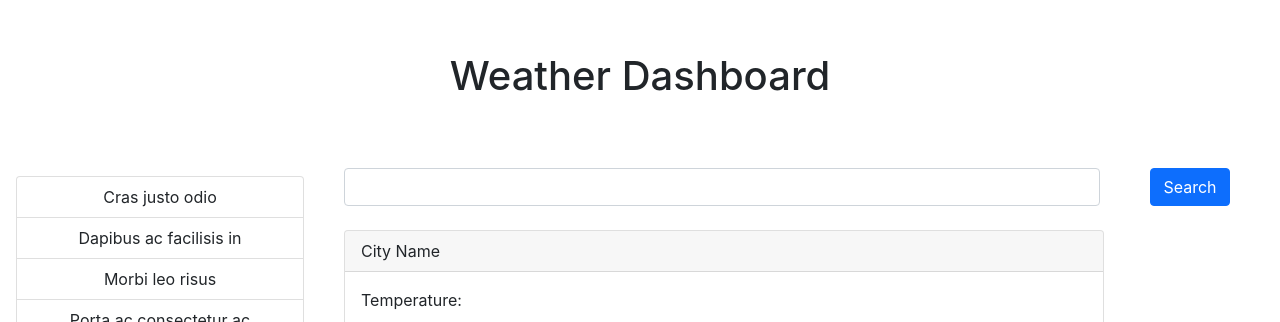
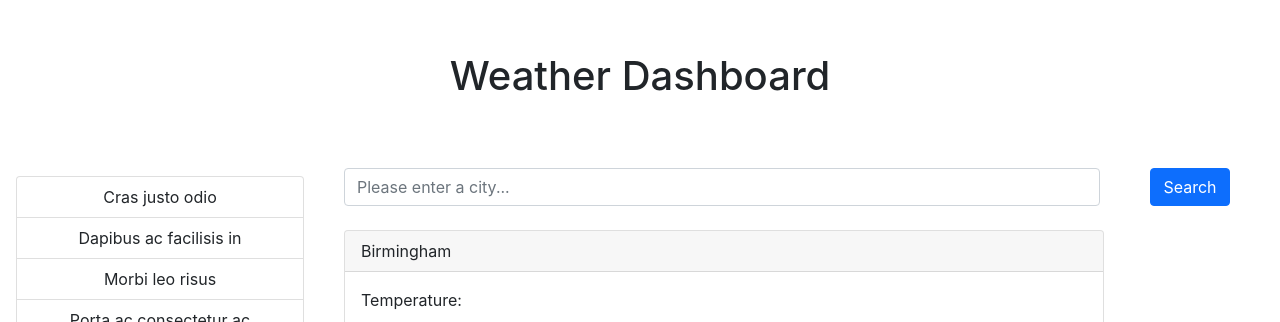
Before and after one commit to Leon3005/react-weather-dashboard, a React (Create React App) app: page / in a window 1280 px wide. Shown: the top 322 px of the page. Built offline with nearby package versions, Linux system fonts and the light colour scheme.

Commit message:
Set up a test for onSubmit with props.

```diff
--- a/src/App.js
+++ b/src/App.js
@@ -1,22 +1,44 @@
+import { Component } from "react";
+
 import RecentCities from "./components/RecentCities";
 import SearchBar from "./components/SearchBar";
 import WeatherCard from "./components/WeatherCard";
 import Header from "./components/Header";
+
 import "./App.css";
 
-function App() {
+class App extends Component {
+  constructor(props) {
+    super(props);
+
+    this.state = {
+      cityName: "Birmingham",
+    };
+  }
+
+  onSubmit(event) {
+    event.preventDefault();
+
+    console.log("test submit");
+  }
+
+  render() {
     return (
       <div className="App">
-      <Header />
+        <Header title="Weather Dashboard" />
         <div className="row main g-0 ">
           <RecentCities />
           <div className="col-sm-12 col-md-9 pt-2 px-4">
-          <SearchBar />
-          <WeatherCard />
+            <SearchBar
+              placeholder="Please enter a city..."
+              onSubmit={this.onSubmit}
+            />
+            <WeatherCard name={this.state.cityName} />
           </div>
         </div>
       </div>
     );
   }
+}
 
 export default App;
--- a/src/components/Header/index.js
+++ b/src/components/Header/index.js
@@ -1,7 +1,7 @@
-const Header = () => {
+const Header = (props) => {
   return (
     <div className="header d-flex align-items-center justify-content-center p-3">
-      <h1>Weather Dashboard</h1>
+      <h1>{props.title}</h1>
     </div>
   );
 };
--- a/src/components/RecentCities/index.js
+++ b/src/components/RecentCities/index.js
@@ -3,11 +3,11 @@ const RecentCities = () => {
     <div className="col-sm-12 col-md-3">
       <div>
         <ul className="list-group p-3 text-center">
-          <li class="list-group-item">Cras justo odio</li>
-          <li class="list-group-item">Dapibus ac facilisis in</li>
-          <li class="list-group-item">Morbi leo risus</li>
-          <li class="list-group-item">Porta ac consectetur ac</li>
-          <li class="list-group-item">Vestibulum at eros</li>
+          <li className="list-group-item">Cras justo odio</li>
+          <li className="list-group-item">Dapibus ac facilisis in</li>
+          <li className="list-group-item">Morbi leo risus</li>
+          <li className="list-group-item">Porta ac consectetur ac</li>
+          <li className="list-group-item">Vestibulum at eros</li>
         </ul>
       </div>
     </div>
--- a/src/components/SearchBar/index.js
+++ b/src/components/SearchBar/index.js
@@ -1,10 +1,15 @@
-const SearchBar = () => {
+const SearchBar = (props) => {
   return (
     <div className="search">
-      <form>
+      <form onSubmit={props.onSubmit}>
         <div className="row h-100">
           <div className="col-sm-12 col-md-10">
-            <input type="text" className="form-control" id="search-city" />
+            <input
+              type="text"
+              className="form-control"
+              id="search-city"
+              placeholder={props.placeholder}
+            />
           </div>
           <div className="col-sm-12 col-md-2 text-center">
             <button type="submit" className="btn btn-primary">
--- a/src/components/WeatherCard/index.js
+++ b/src/components/WeatherCard/index.js
@@ -1,9 +1,9 @@
-const WeatherCard = () => {
+const WeatherCard = (props) => {
   return (
     <div className="pt-4">
-      <div class="card col-sm-12 col-md-10">
-        <div class="card-header">City Name</div>
-        <div class="card-body">
+      <div className="card col-sm-12 col-md-10">
+        <div className="card-header">{props.name}</div>
+        <div className="card-body">
           <p className="card-text">Temperature:</p>
           <p className="card-text">Humidity: </p>
           <p className="card-text">Wind Speed: </p>
```
Lines whose indentation alone changed are shown as unchanged.
